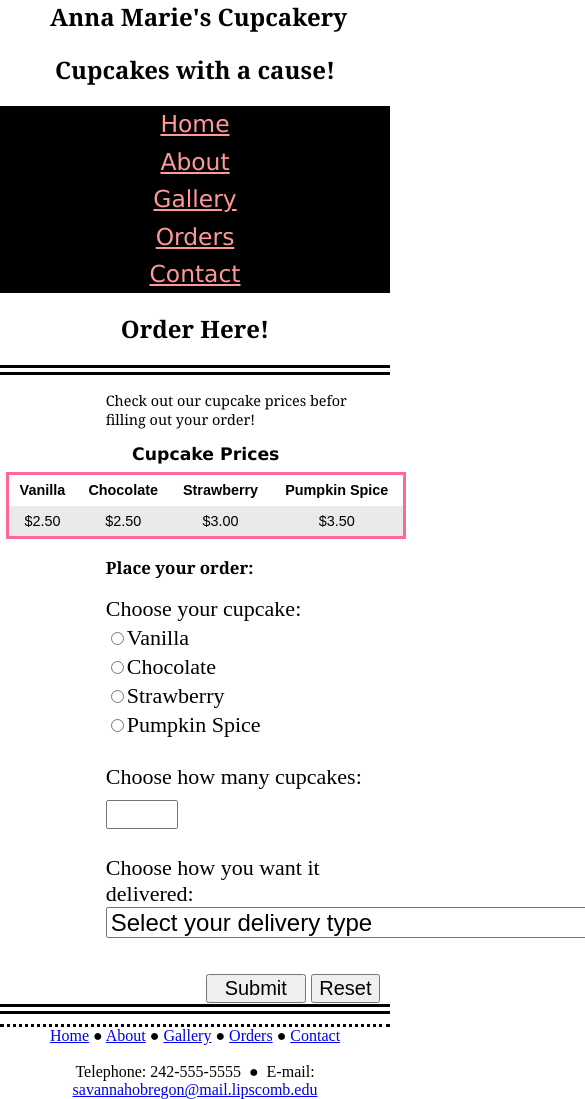
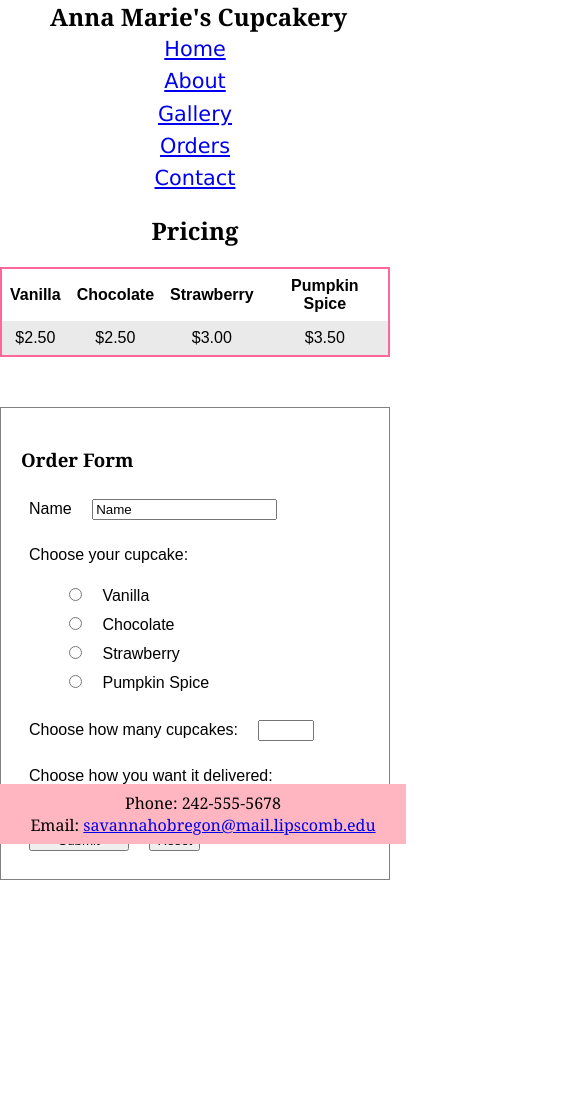
Before and after one commit to smobregon/smobregon.github.io, a plain HTML site: page public/src/cupcake_files/orders.html in a window 390 px wide. Shown: the top 1099 px of the page, 585 px wide, since content can reach past the window. After the commit the page ends 930 px from the top, so only its background shows below. Drawn offline with Linux system fonts and the light colour scheme.

Commit message:
update header, footer, content and layout

```diff
--- a/public/src/cupcake_files/cupcakes.css
+++ b/public/src/cupcake_files/cupcakes.css
@@ -1,110 +1,218 @@
-body { background-color: #FFFFFF; }
+body {
+  font-family: Verdana, Arial, sans-serif;
+  max-width: 900px;
+  margin: 0 auto;
+  margin-bottom: 100px;
+  display: flex;
+  flex-direction: column;
+  min-height: 100vh;
 
+  margin-top: 10px;
+}
 
-h1 	{ text-align: center;
-	  color: #000000;
-	  font-family: Georgia, sans-serif;
-	  font-size: 55px;
-	  background-image: url(logo.jpg);
-	  background-position: bottom;
-	  background-repeat: no-repeat;
-	  height: 250px;
-	  margin-bottom: 5px; }
+h1 {
+  text-align: center;
+  font-family: Georgia, sans-serif;
+  background-image: url(cupcake_images/logo.jpg);
+  background-position: bottom;
+  background-repeat: no-repeat;
+  height: 230px;
+}
 
-nav { font-family: Verdana, Arial, sans-serif;
-	  font-size: large;
-	  text-align: center;
-	  word-spacing: 3em;
-	  background-color: #000000
-	   }
+nav ul {
+  text-align: center;
+}
+nav li {
+  list-style-type: none;
+  margin: 0;
+  padding: 0;
+  overflow: hidden;
+  display: inline;
+}
+nav a {
+  display: inline-block;
+  padding: 8px;
+}
 
-nav a { }
+nav ul li a:hover {
+  color: pink;
+}
 
-nav ul{ }
+h2 {
+  text-align: center;
+  font-family: Georgia, "Times New Roman", Times, sans-serif;
+}
 
-nav a:link { color: #FF9999; }
+h3 {
+  font-family: Georgia;
+}
 
-nav a:visited { color: #FF6699;}
+p {
+  font-family: Georgia;
+}
 
-nav a:hover { color: #FFFFFF; }
+footer {
+  font-family: Georgia, "Times New Roman", Times, sans-serif;
+  padding: 10px;
+  text-align: center;
+  color: black;
+  background-color: lightpink;
+  position: fixed;
+  bottom: 0;
+  left: 0;
+  right: auto;
+  width: 100%;
+}
 
-h2 { text-align: center;
-	 font-family: Georgia;}
+header,
+nav,
+main,
+footer {
+  display: block;
+}
 
-h3 { text-align: left;
-	 font-family: Georgia;
-	 margin-left: 100px;}
+table {
+  border: 2px solid #ff6699;
+  border-spacing: 0;
+}
 
-main { margin-top: 10px;
-	   margin-bottom: 10px;
-	   border-style: double;
-	   border-width: 10px;
-	   border-left: none;
-	   border-right: none;
-	   }
+td,
+th {
+  border-style: none;
+  padding: 0.5em;
+  font-family: Arial, sans-seirf;
+}
 
-p { margin-left: 100px;
-	font-family: Georgia;
+.altrow {
+  background-color: #eaeaea;
+  text-align: center;
+}
 
-	}
+.orderform {
+  font-family: Arial, Helvetica, sans-serif;
+  margin: 50px auto;
+  padding: 20px;
+  border: 0.5px solid gray;
+}
+.orderform ul {
+  list-style-type: none;
+  border: none;
+}
 
-footer { border-style: dotted;
-		 margin-top: 20px;
-		 margin-bottom: 10px;
-		 padding-top: 8px;
-		 text-align: center;
-		 border-left: none;
-		 border-right: none;
-		 border-bottom: none;}
+.addressform {
+  display: none;
+  margin: 30px auto;
+  width: 500px;
+}
 
-header, nav, main, footer { display:block; }
+input,
+label {
+  margin: 8px 8px;
+}
 
-#homecupcake { background-image: url(cupcake_images/bwcupcakes.jpg);
-			   margin-left: 10px;
-			   background-repeat: repeat-x;
-			   margin-right: 10px;}
+#inputStreet {
+  width: 100%;
+}
 
-table {margin: auto;
-	   border: 3px solid #FF6699;
-	   border-spacing: 0;
-	   width: 800px; }
+#inputCity {
+  width: 50%;
+}
 
-td, th { border-style: none;
-		 padding: 0.5em;
-		 font-family: Arial, sans-seirf; }
+#inputState {
+  width: 15%;
+}
 
-caption { font-family: Verdana, sans-serif;
-		  font-weight: bold;
-		  font-size: 1.2em;
-		  padding-bottom: 0.5em; }
-.altrow { background-color: #eaeaea;
-		  text-align: center; }
+#inputZip {
+  width: 28%;
+}
 
-form { margin-left: 100px; font-size: 22px; }
-label { float: left; display: block;}
-select, option {font-size: 24px;}
-input, textarea { margin-top: 10px; font-size: 20px; }
-#mySubmit { margin-left: 100px; width: 100px; }
+#inputCountry {
+  width: 50%;
+}
+
+#mySubmit {
+  width: 100px;
+}
+
+div.gallery {
+  margin: 5px;
+  border: 1px solid #ccc;
+  display: block;
+}
+
+div.gallery:hover {
+  border: 2px solid lightpink;
+}
+
+div.gallery img {
+  width: 100%;
+  height: auto;
+}
 
 @media only screen and (max-width: 1024px) {
-	body { margin:0; padding: 0; }
-	#homecupcake { width: auto; min-width: 0; margin: 0; box-shadow: none; }
-	h1 { margin: 0; }
-	nav { float: none; width: auto; padding: 0.5em; }
-	nav a {padding: 1em; }
-	main { padding: 1em; margin-left: 0; font-size: 90%; }
-	footer { margin: 0; }
-
+  body {
+    margin: 0;
+    padding: 0;
+  }
+  table {
+    width: auto;
+    min-width: 0;
+    margin: 0;
+    box-shadow: none;
+  }
+  h1 {
+    margin: 0;
+  }
+  nav {
+    float: none;
+    width: auto;
+    padding: 0.5em;
+  }
+  nav a {
+    padding: 1em;
+  }
+  main {
+    padding: 1em;
+    margin-left: 0;
+    font-size: 90%;
+  }
+  footer {
+    margin: 0;
+    padding: 8px;
+  }
 }
 
 @media only all and (max-width: 768px) {
-	h1 { height: 100%; font-size: 1.5em; padding-left: 0.3em; background-image: none;}
-	nav { padding: 0;}
-	nav a { display: block; padding: 0.2em; font-size: 1.3em; border-bottom: 1px; border-color: #330000; }
-	nav ul { margin: 0; padding: 0; }
-	main { padding-top: 0.1em; padding-right: 0.6em; padding-bottom: 0.1em; padding-left: 0.4em; }
-	#homecupcake { display: none; }
-	footer { padding: 0; }
-
-
+  h1 {
+    height: 100%;
+    font-size: 1.5em;
+    padding-left: 0.3em;
+    background-image: none;
+  }
+  nav {
+    padding: 0;
+  }
+  nav a {
+    display: block;
+    padding: 0.2em;
+    font-size: 1.3em;
+    border-bottom: 1px;
+    border-color: #330000;
+  }
+  nav ul {
+    margin: 0;
+    padding: 0;
+  }
+  main {
+    padding-top: 0.1em;
+    padding-right: 0.6em;
+    padding-bottom: 0.1em;
+    padding-left: 0.4em;
+  }
+  #homecupcake {
+    display: none;
+  }
+  footer {
+    padding: 8px;
+  }
 }
--- a/public/src/cupcake_files/orders.html
+++ b/public/src/cupcake_files/orders.html
@@ -1,45 +1,38 @@
 <!DOCTYPE html>
 <html lang="en">
   <head>
-<title>Anna Marie's Cupcakery</title>
-<meta charset="utf-8">
-<meta name = "viewport" content = "width=device-width, initial scale= 1.0">
-<meta name = "description" content = "Anna Marie's Cupcakery is a gourmet dessert business selling delicious, affordable cupckaes. We offer cupcake delivery and pickups in store. Cupcakes for a good cause!">
-<link rel="stylesheet" href="cupcakes.css">
+    <title>Orders</title>
+    <link rel="icon" href="cupcake_images/logo.png" type="image/icon type" />
+    <meta charset="utf-8" />
+    <meta name="viewport" content="width=device-width, initial scale= 1.0" />
+    <meta
+      name="description"
+      content="Anna Marie's Cupcakery is a gourmet dessert business selling delicious, affordable cupckaes. We offer cupcake delivery and pickups in store. Cupcakes for a good cause!"
+    />
+    <link rel="stylesheet" href="cupcakes.css" />
   </head>
   <body>
     <h1>Anna Marie's Cupcakery</h1>
-<h2> Cupcakes with a cause!</h2>
+
     <nav>
       <ul>
-  	<a href="cupcakesindex.html">Home</a> <a href="about.html">About</a> <a href="gallery.html">Gallery</a> <a href="orders.html">Orders</a> <a href="contact1.html">Contact</a>
+        <li><a href="cupcakesindex.html">Home</a></li>
+        <li><a href="about.html">About</a></li>
+        <li><a href="gallery.html">Gallery</a></li>
+        <li><a href="orders.html">Orders</a></li>
+        <li><a href="contact1.html">Contact</a></li>
       </ul>
     </nav>
 
-
-<div>
-<h2> Order Here!</h2>
-</div>
-<style>
-
-h3 { margin-left: 100px;}
-
-li { margin-left: 135px;
-	 list-style-type: square; }
-table {width: 400px;}
-</style>
-<main>
-<p>Check out our cupcake prices befor filling out your order!</p>
-
-<table class = "table">
-<caption>Cupcake Prices</caption>
+    <h2>Pricing</h2>
+    <table>
       <tr>
         <th>Vanilla</th>
         <th>Chocolate</th>
         <th>Strawberry</th>
         <th>Pumpkin Spice</th>
       </tr>
-	<tr class= "altrow">
+      <tr class="altrow">
         <td>$2.50</td>
         <td>$2.50</td>
         <td>$3.00</td>
@@ -47,37 +40,100 @@ table {width: 400px;}
       </tr>
     </table>
 
-<h3> Place your order:</h3>
+    <div class="orderform">
+      <h3>Order Form</h3>
+      <form method="post" action="http://webdevbasics.net/scripts/demo.php">
+        <label>Name</label>
+        <input type="text" id="fname" value="Name" /><br /><br />
 
-<form method="post" action="http://webdevbasics.net/scripts/demo.php">
-Choose your cupcake:<br>
-<input type="radio" name="myCupcake" id="vanilla" value="vanilla">Vanilla<br>
-<input type="radio" name="myCupcake" id="chocoalte" value="chocolate">Chocolate<br>
-<input type="radio" name="myCupcake" id="strawberry" value="strawberry">Strawberry<br>
-<input type="radio" name="myCupcake" id="pspice" value="pspice">Pumpkin Spice<br><br>
+        <label>Choose your cupcake:</label>
+        <ul>
+          <li>
+            <input type="radio" id="vanilla" name="myCupcake" value="vanilla" />
+            <label for="vanilla">Vanilla</label>
+          </li>
+          <li>
+            <input type="radio" id="choco" name="myCupcake" value="choco" />
+            <label for="choco">Chocolate</label>
+          </li>
+          <li>
+            <input type="radio" id="sberry" name="myCupcake" value="sberry" />
+            <label for="sberry">Strawberry</label>
+          </li>
+          <li>
+            <input type="radio" id="pspice" name="myCupcake" value="pspice" />
+            <label for="pspice">Pumpkin Spice</label>
+          </li>
+        </ul>
 
-<label for="myAmount">Choose how many cupcakes:</label><br>
-<input type="number" name="myAmount" min="1" max="24"><br><br>
+        <label for="myAmount">Choose how many cupcakes:</label>
+        <input type="number" name="myAmount" min="1" max="24" /><br /><br />
 
-Choose how you want it delivered:<br>
-<select size="1" name="delivery" id="delivery">
+        <label>Choose how you want it delivered:</label>
+        <select size="1" name="delivery" onChange="yesnoCheck(this);">
           <option>Select your delivery type</option>
-<option value="Ship">Ship to address</option>
-<option value="Deliver">Deliver to address(must be within 10 mile radius)</option>
-<option value="PickUp">Pick up cupcakes</option></select>
-<br><br>
-<input id="mySubmit" type="submit" value="Submit"> <input type="reset"><br>
+          <option value="deliver" id="deliver">Deliver to address</option>
+          <option value="PickUp">Pick up cupcakes</option></select
+        ><br /><br />
 
+        <div name="Address Form" id="addressform" class="addressform">
+          <input type="street" class="form-control" placeholder="Street" />
+
+          <input
+            type="city"
+            class="form-control"
+            id="inputCity"
+            placeholder="City"
+          />
+
+          <input
+            type="state"
+            class="form-control"
+            id="inputState"
+            placeholder="State"
+          />
+
+          <input
+            type="zip"
+            class="form-control"
+            id="inputZip"
+            placeholder="Zip"
+          />
+
+          <input
+            type="country"
+            class="form-control"
+            id="inputCountry"
+            placeholder="Country"
+          />
+        </div>
+
+        <input
+          id="mySubmit"
+          type="submit"
+          value="Submit"
+          onclick="showInput();"
+        />
+        <input type="reset" />
       </form>
-</main>
+    </div>
+  </body>
 
-
+  <script>
+    function yesnoCheck(that) {
+      if (that.value == "deliver") {
+        document.getElementById("addressform").style.display = "block";
+      } else {
+        document.getElementById("addressform").style.display = "none";
+      }
+    }
+  </script>
 
   <footer>
-<a href="cupcakesindex.html">Home</a> &#9679; <a href="about.html">About</a> &#9679; <a href="gallery.html">Gallery</a> &#9679; <a href="orders.html">Orders</a> &#9679; <a href="contact1.html">Contact</a><br>
-<br>
-	Telephone: 242-555-5555 &nbsp;&#9679;&nbsp;
-	E-mail: <a href="mailto:savannahobregon@mail.lipscomb.edu">savannahobregon@mail.lipscomb.edu</a></small><br>
+    Phone: 242-555-5678<br />
+    Email:
+    <a href="mailto:savannahobregon@mail.lipscomb.edu"
+      >savannahobregon@mail.lipscomb.edu</a
+    >
   </footer>
-</body>
 </html>
```
Also changed, not shown: public/src/cupcake_files/about.html (+26 -30 lines), public/src/cupcake_files/contact1.html (+30 -31 lines), public/src/cupcake_files/cupcakesindex.html (+23 -27 lines), public/src/cupcake_files/gallery.html (+86 -66 lines), public/src/cupcake_files/cupcake_images/logo.jpg (added), public/src/cupcake_files/cupcake_images/logo.png (added), public/src/cupcake_files/logo.jpg (deleted), 2 other files. Lines whose indentation alone changed are shown as unchanged.
